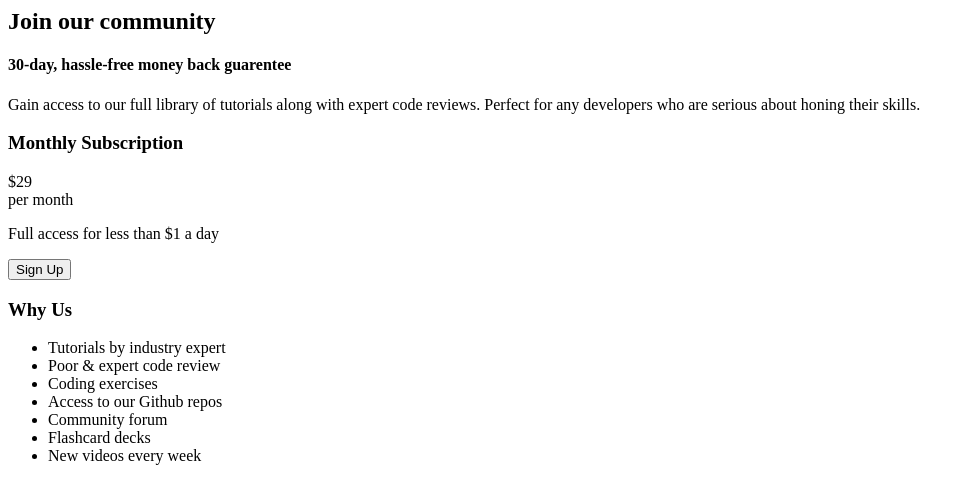
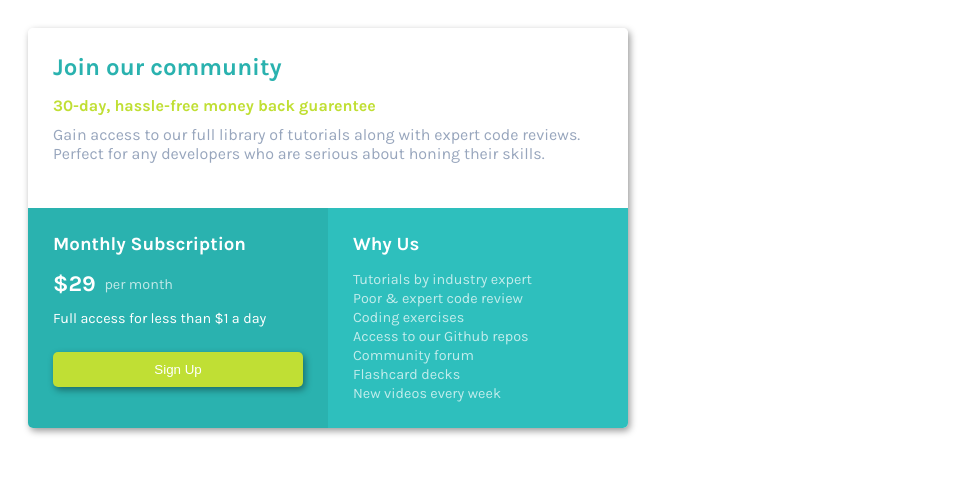
Before and after one commit to happier2903/javascript-playground, a plain HTML site: page Price-card-challenge/index.html in a window 1280 px wide. Shown: the whole page, without its empty margins (0-975 px from the left). Drawn offline with Linux system fonts and the light colour scheme.

Commit message:
linked css js codes to the html file

```diff
--- a/Price-card-challenge/index.html
+++ b/Price-card-challenge/index.html
@@ -1,3 +1,12 @@
+<html>
+  <head>
+    <title>Price Card</title>
+    <link rel="preconnect" href="https://fonts.googleapis.com">
+    <link rel="preconnect" href="https://fonts.gstatic.com" crossorigin>
+    <link href="https://fonts.googleapis.com/css2?family=Karla:wght@400;700&display=swap" rel="stylesheet">
+    <link href="./style.css" rel="stylesheet">
+  </head>
+  <body>
     <div class="card">
         <div class="box-1">
           <h2>Join our community</h2>
@@ -25,3 +34,6 @@
         </div>
       </div>
     </div>
+    <script src="./script.js"></script>
+  </body>
+</html>
```
Lines whose indentation alone changed are shown as unchanged.
